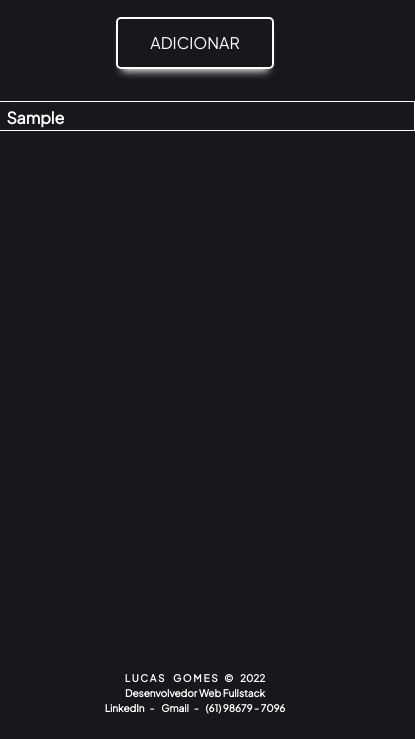
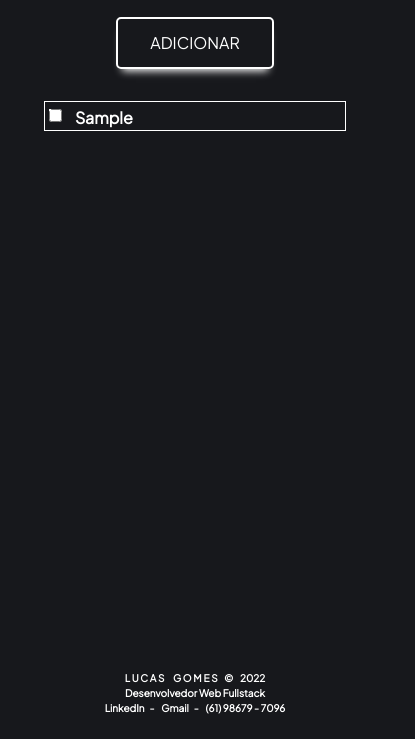
Before and after one commit to iamlucasgomes/to-do-list, a plain HTML site: page index.html in a window 390 px wide. Both pictures are taken after typing "Sample" into the empty fields and a click on the button "ADICIONAR". Shown: the part 121-860 px from the top of the page, 415 px wide, since content can reach past the window. Drawn offline with Linux system fonts and the light colour scheme.

Commit message:
implementação de css responsivo baseado em media query

```diff
--- /dev/null
+++ b/assets/css/responsive.css
@@ -0,0 +1,33 @@
+/* Telefones em paisagem e abaixo */
+@media (max-width: 480px) {
+    label{
+        width: 350px;
+        word-wrap: break-word;
+        padding-right: 10px;
+        padding-left: 5px;
+        text-align: left;
+
+    }
+    .task-item {
+        display: flex;
+        align-items: center;
+        margin-bottom: 10px;
+        max-width: 300px;
+        border:1px solid white;
+      }
+}
+
+/* Telefones em paisagem a tablet em retrato */
+@media (max-width: 767px) {
+    /* estilos aqui */
+}
+
+/* Tablet em retrato a paisagem e desktop */
+@media (min-width: 768px) and (max-width: 979px) {
+    /* estilos aqui */
+}
+
+/* Desktop grande */
+@media (min-width: 1200px) {
+   /* estilos aqui */
+}
--- a/index.html
+++ b/index.html
@@ -6,6 +6,7 @@
     <meta http-equiv="X-UA-Compatible" content="IE=edge">
     <meta name="viewport" content="width=device-width, initial-scale=1.0">
     <link rel="stylesheet" type="text/css" href="assets/css/styles.css">
+    <link rel="stylesheet" href="/assets/css/responsive.css">
     <title>Lista de afazeres</title>
 </head>
 
```
